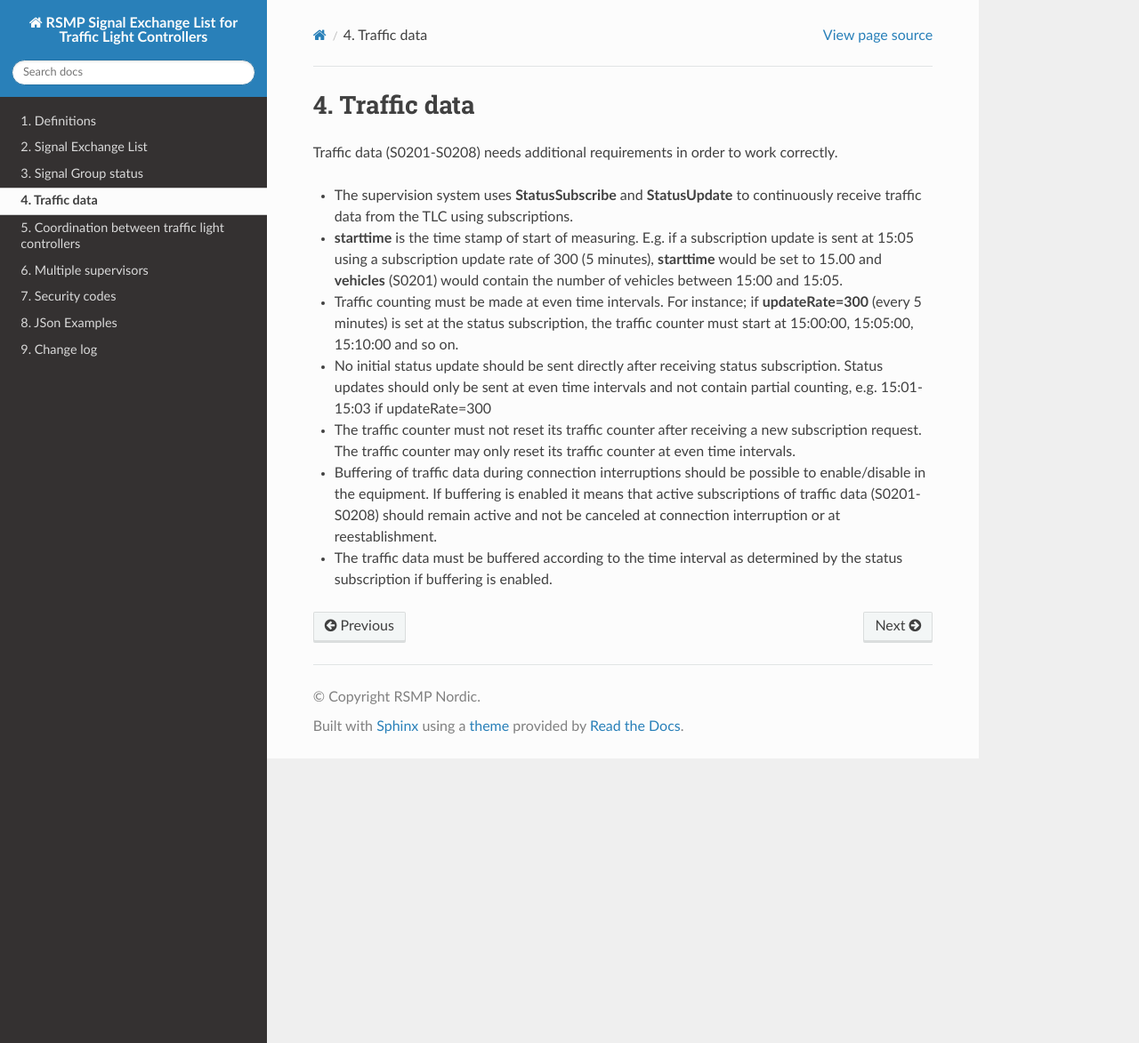
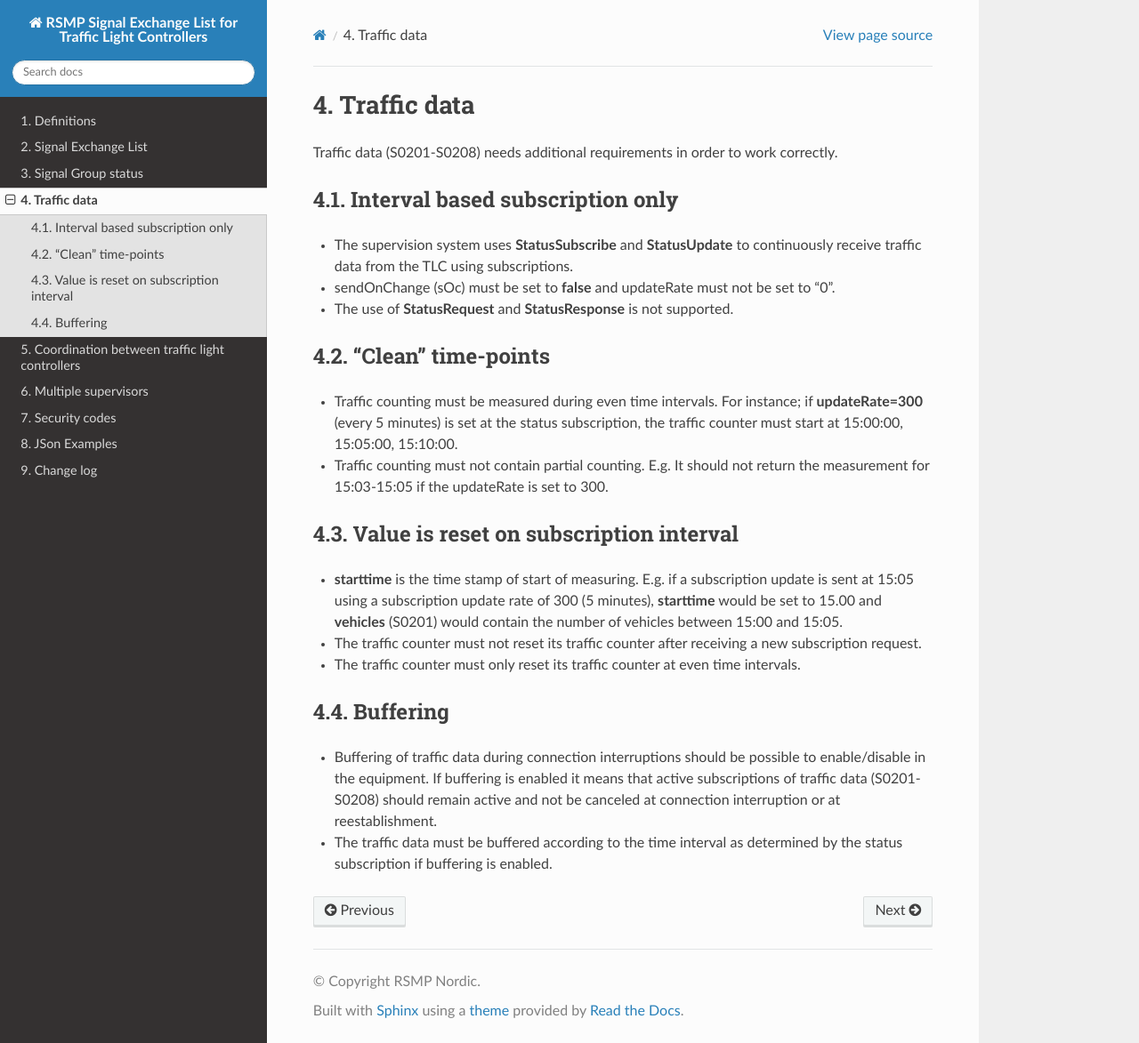
Before and after one commit to rsmp-nordic/rsmp_sxl_traffic_lights, a Sphinx documentation site: the page built from source/traffic_data.rst, in a window 1280 px wide and 1173 px high. Shown: the whole window at 89% size. Built offline with Sphinx 7.4.7 and the Read the Docs theme 3.1.0, drawn with Linux system fonts in a browser that asks for light colours.

Commit message:
Clarify the special requirements for traffic counting (S0201-S0208)

```diff
--- a/source/traffic_data.rst
+++ b/source/traffic_data.rst
@@ -4,8 +4,31 @@ Traffic data
 Traffic data (S0201-S0208) needs additional requirements in order to work
 correctly.
 
+Interval based subscription only
+--------------------------------
+
 - The supervision system uses **StatusSubscribe** and **StatusUpdate** to
   continuously receive traffic data from the TLC using subscriptions.
+
+- sendOnChange (sOc) must be set to **false** and updateRate must not be
+  set to "0".
+
+- The use of **StatusRequest** and **StatusResponse** is not supported.
+
+"Clean" time-points
+-------------------
+
+- Traffic counting must be measured during even time intervals.
+  For instance; if **updateRate=300** (every 5 minutes) is set at the
+  status subscription, the traffic counter must start at 15:00:00,
+  15:05:00, 15:10:00.
+
+- Traffic counting must not contain partial counting.
+  E.g. It should not return the measurement for 15:03-15:05 if the
+  updateRate is set to 300.
+
+Value is reset on subscription interval
+---------------------------------------
 
 - **starttime** is the time stamp of start of measuring.
   E.g. if a subscription update is sent at 15:05 using a subscription update
@@ -13,18 +36,14 @@ correctly.
   and **vehicles** (S0201) would contain the number of vehicles between
   15:00 and 15:05.
 
-- Traffic counting must be made at even time intervals.
-  For instance; if **updateRate=300** (every 5 minutes) is set at the
-  status subscription, the traffic counter must start at 15:00:00,
-  15:05:00, 15:10:00 and so on.
+- The traffic counter must not reset its traffic counter after receiving
+  a new subscription request.
 
-- No initial status update should be sent directly after receiving status
-  subscription. Status updates should only be sent at even time intervals
-  and not contain partial counting, e.g. 15:01-15:03 if updateRate=300
+- The traffic counter must only reset its traffic counter at even time
+  intervals.
 
-- The traffic counter must not reset its traffic counter after receiving
-  a new subscription request. The traffic counter may only reset its
-  traffic counter at even time intervals.
+Buffering
+---------
 
 - Buffering of traffic data during connection interruptions should be
   possible to enable/disable in the equipment. If buffering is enabled it
```
